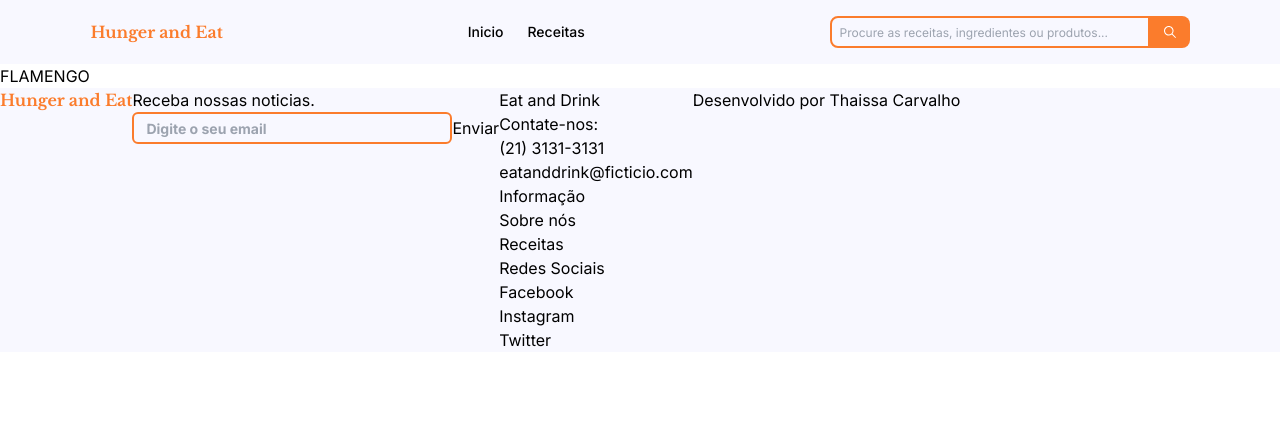
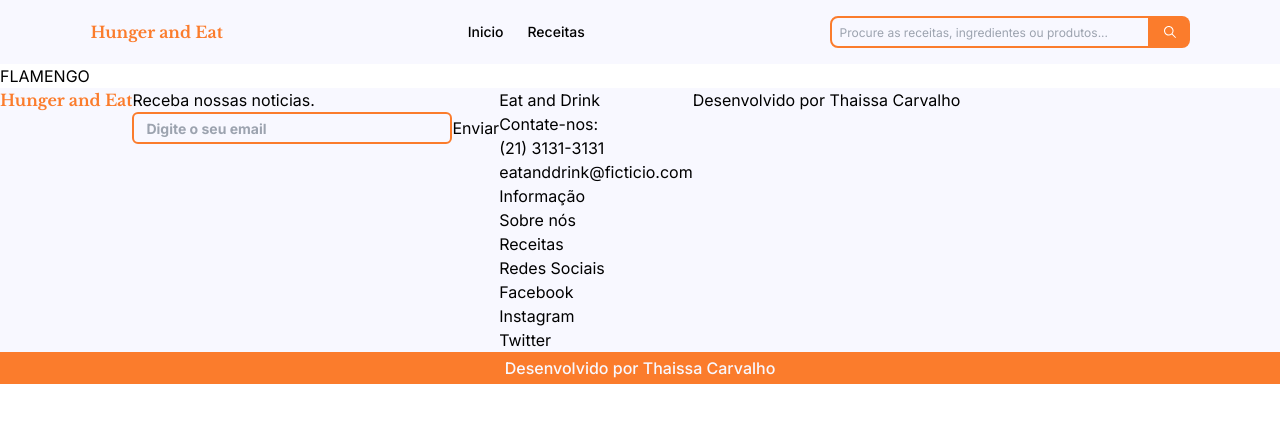
Before and after one commit to thaissacarvalho/hungerAndEat, a Next.js app: page / in a window 1280 px wide. Shown: the top 422 px of the page. Built offline with nearby package versions, Linux system fonts and the light colour scheme.

Commit message:
Modifying and adding information to all pages.

```diff
--- a/src/app/layout.tsx
+++ b/src/app/layout.tsx
@@ -8,7 +8,7 @@ const inter = Inter({ subsets: ["latin"] });
 
 export const metadata: Metadata = {
   title: "Hunger and Eat",
-  description: "Esse é o seu app para procurar receitas de diferentes lugares do mundo.",
+  description: "Esse é o seu website para procurar receitas de diferentes lugares do mundo.",
 };
 
 export default function RootLayout({
@@ -18,10 +18,11 @@ export default function RootLayout({
 }>) {
   return (
     <html lang="pt-br">
-      <body className={inter.className}>
+      <body className={`${inter.className} w-screen`}>
         <Header />
         {children}
         <Footer />
+        <div className="w-full h-8 bg-brightOrange text-ghostWhite font-medium flex justify-center items-center">Desenvolvido por Thaissa Carvalho</div>
       </body>
     </html>
   );
```
